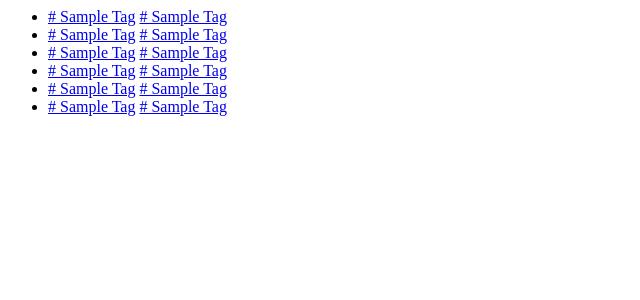
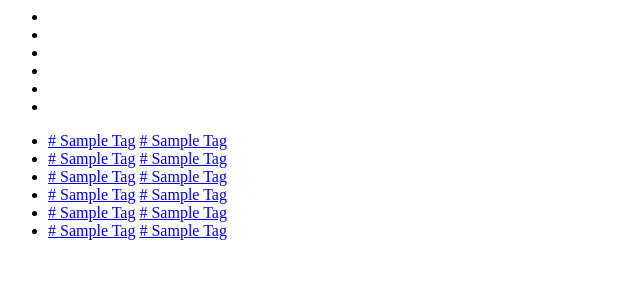
Before and after one commit to filamentlab/filament-website, a Node project: template filament-creative/app/templates/blogs.hbs in a window 1280 px wide. Shown: the top 300 px of the page, without its empty margins (0-640 px from the left). Run offline with Node 20 templates, Linux system fonts and the light colour scheme; the template is opened without the code that fills it, so the values that code supplies are empty.

Commit message:
begin structure of images

```diff
--- a/filament-creative/app/templates/blogs.hbs
+++ b/filament-creative/app/templates/blogs.hbs
@@ -1,6 +1,17 @@
 <div class="container">
 
-<div class="bg"></div>
+<div class="bg">
+    <ul>
+        <li></li>
+        <li></li>
+        <li></li>
+        <li></li>
+        <li></li>
+        <li></li>
+    </ul>
+</div>
+
+
 <section class="blog-landing container">
     <div class="row">
         <div class="columns large-5 large-pull-1 medium-6 small-8 xsmall-10">
```
